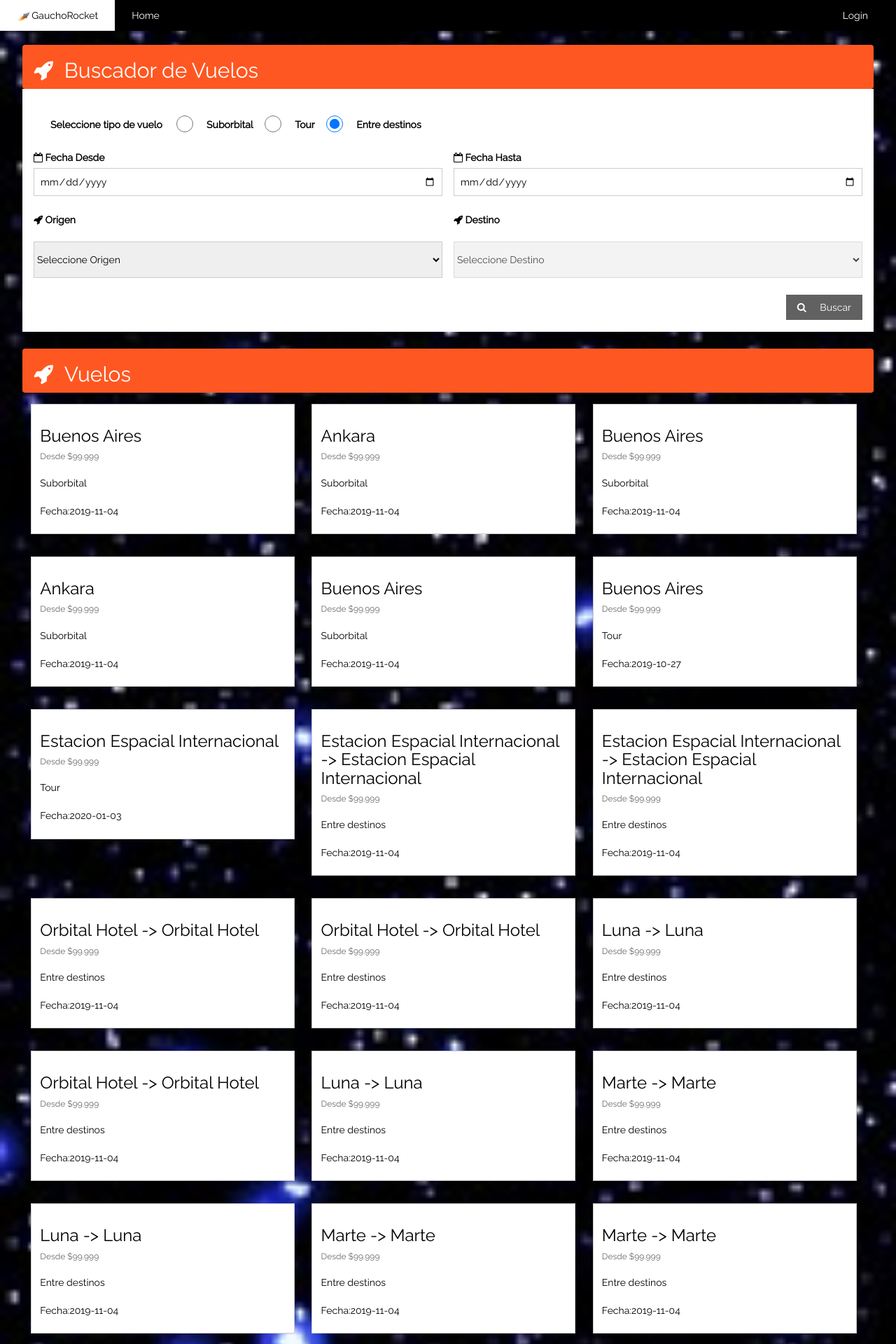
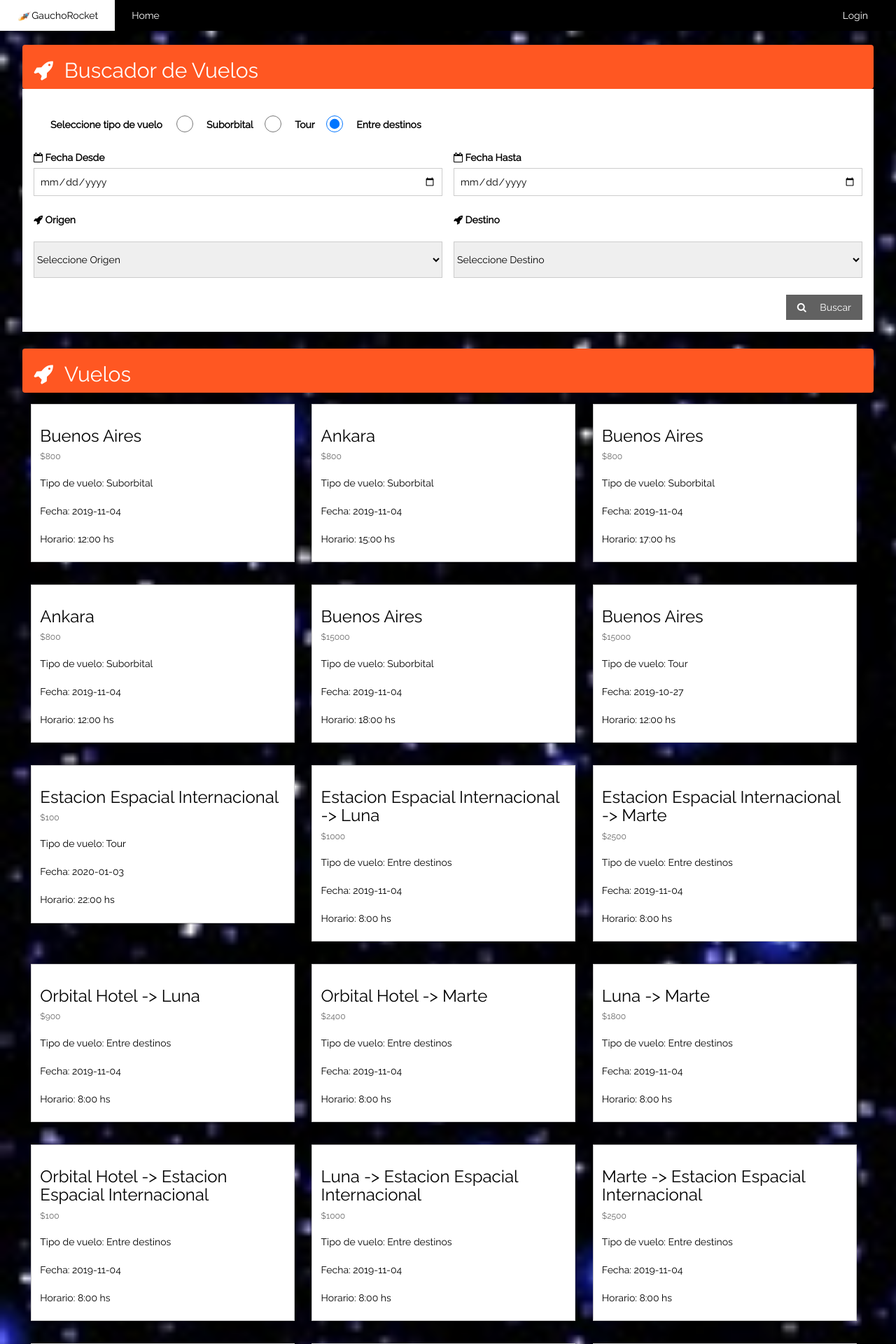
Before and after one commit to NicoCarrere96/gauchoRocket, a PHP site: page /gauchoRocket2/ in a window 1280 px wide. Shown: the top 1920 px of the page at 70% size. Run offline with PHP 8.4, Linux system fonts and the light colour scheme; data comes from the database, SQL or seed files in the repository; some libraries are stand-ins or nearby versions.

Commit message:
Corrijo busqueda de vuelos

```diff
--- a/modelo/modelo_home.php
+++ b/modelo/modelo_home.php
@@ -4,10 +4,12 @@ include_once("helpers/conexion.php");
 function buscarVuelo($tipo, $fecha_desde, $fecha_hasta, $origen, $destino){
     $conn = getConexion();
 
-    $sql = "SELECT * FROM vuelo v
-            join tipo_viaje tv on v.tipo_viaje_vuelo = tv.id_tipo_viaje
-            join trayecto tr on v.id_vuelo = tr.id_vuelo_trayecto
-            join destino de on tr.origen = de.id_destino
+    $sql = "SELECT v.*, tv.*, tr.duracion, tr.precio, d1.descripcion origen, d2.descripcion destino
+            FROM vuelo v
+            JOIN tipo_viaje tv ON v.tipo_viaje_vuelo = tv.id_tipo_viaje
+            JOIN trayecto tr ON v.id_vuelo = tr.id_vuelo_trayecto
+            JOIN destino d1 ON tr.origen = d1.id_destino
+            JOIN destino d2 ON tr.destino = d2.id_destino
             WHERE (v.fecha BETWEEN '". $fecha_desde ."' AND '". $fecha_hasta ."' )";
 
     if($tipo != null || $tipo != ""){
@@ -30,10 +32,13 @@ function buscarVuelo($tipo, $fecha_desde, $fecha_hasta, $origen, $destino){
         while($row = mysqli_fetch_assoc($result)) {
             $vuelo = Array();
             $vuelo['id_vuelo'] = $row["id_vuelo"];
-            $vuelo['tipo_viaje_vuelo'] =  $row["descripcion"];
-            $vuelo['origen'] =  $row["descripcion"];
-            $vuelo['destino'] =  $row["descripcion"];
+            $vuelo['id_tipo'] = $row["id_tipo_viaje"];
+            $vuelo['tipo'] =  $row["descripcion_tv"];
+            $vuelo['origen'] =  $row["origen"];
+            $vuelo['destino'] =  $row["destino"];
             $vuelo['fecha'] = $row["fecha"];
+            $vuelo['hora'] = $row["hora_partida"];
+            $vuelo['precio'] = $row["precio"];
             $vuelos[] = $vuelo;
         }
     }
@@ -46,12 +51,12 @@ function buscarVuelo($tipo, $fecha_desde, $fecha_hasta, $origen, $destino){
 function todosLosVuelos(){
     $conn = getConexion();
 
-    $sql = "SELECT * FROM vuelo v
-          join tipo_viaje tv on v.tipo_viaje_vuelo = tv.id_tipo_viaje
-          join trayecto tr on v.id_vuelo = tr.id_vuelo_trayecto
-          join destino de on tr.origen = de.id_destino
-
-           ";
+    $sql = "SELECT v.*, tv.*, tr.duracion, tr.precio, d1.descripcion origen, d2.descripcion destino
+        FROM vuelo v
+        JOIN tipo_viaje tv ON v.tipo_viaje_vuelo = tv.id_tipo_viaje
+        JOIN trayecto tr ON v.id_vuelo = tr.id_vuelo_trayecto
+        JOIN destino d1 ON tr.origen = d1.id_destino
+        JOIN destino d2 ON tr.destino = d2.id_destino";
 
     $result = mysqli_query($conn, $sql);
 
@@ -63,9 +68,11 @@ function todosLosVuelos(){
             $vuelo['id_vuelo'] = $row["id_vuelo"];
             $vuelo['id_tipo'] = $row["id_tipo_viaje"];
             $vuelo['tipo'] =  $row["descripcion_tv"];
-            $vuelo['origen'] =  $row["descripcion"];
-            $vuelo['destino'] =  $row["descripcion"];
+            $vuelo['origen'] =  $row["origen"];
+            $vuelo['destino'] =  $row["destino"];
             $vuelo['fecha'] = $row["fecha"];
+            $vuelo['hora'] = $row["hora_partida"];
+            $vuelo['precio'] = $row["precio"];
             $vuelos[] = $vuelo;
         }
     }
--- a/vista/vista_home.php
+++ b/vista/vista_home.php
@@ -46,7 +46,7 @@
                     </div>
                     <div class="w3-half" id="destino-div">
                         <label><i class="fa fa-rocket"></i> Destino</label>
-                        <select class="w3-select w3-border w3-padding-16 w3-margin-top" id="destino" name="destino" disabled>
+                        <select class="w3-select w3-border w3-padding-16 w3-margin-top" id="destino" name="destino">
                             <option value="" disabled selected>Seleccione Destino</option>
                             <?php
                             foreach( $destinos as $destino ){
@@ -69,28 +69,32 @@
         <div class="w3-container w3-deep-orange w3-round">
           <h2><i class="fa fa-rocket w3-margin-right"></i>Vuelos</h2>
         </div>
-        <div class='w3-row'>
+        <table>
+
+            <tr class='w3-row'>
                 <?php
                 foreach ( $vuelos as $vuelo){
-                    echo   "<div class='w3-third w3-section w3-border w3-white' style='margin: 1% 1%; width: 31%; padding: 1%'>
+                    echo   "<td class='w3-third w3-section w3-border w3-white' style='margin: 1% 1%; width: 31%; padding: 1%;'>
                     <h3>". $vuelo['origen'] ;
 
                     if($vuelo['id_tipo'] == 3){
                         echo " -> ".$vuelo['destino'] ."</h3>";
                     }
 
-                            echo"<h6 class='w3-opacity'>Desde $99.999</h6>
-                                    <p>". $vuelo['tipo'] ."</p>
-                                    <p>Fecha:". $vuelo['fecha'] ."</p>";
+                    echo"<h6 class='w3-opacity'>$". $vuelo['precio'] ."</h6>
+                    <p>Tipo de vuelo: ". $vuelo['tipo'] ."</p>
+                    <p>Fecha: ". $vuelo['fecha'] ."</p>
+                    <p>Horario: ". $vuelo['hora'] .":00 hs</p>";
                     if(isset($_SESSION["logueado"])){
                         echo "<button onclick='abrirModalReserva(". $vuelo['id_vuelo'] .")' class='w3-button w3-block w3-black w3-auto'>Reservar</button>";
 
                     }
-                    echo    "</div>";
+                    echo    "</td>";
 
                 }
                 ?>
-        </div>
+            </tr>
+    </table>
     </div>
 </div>
 
```
Lines whose indentation alone changed are shown as unchanged.
